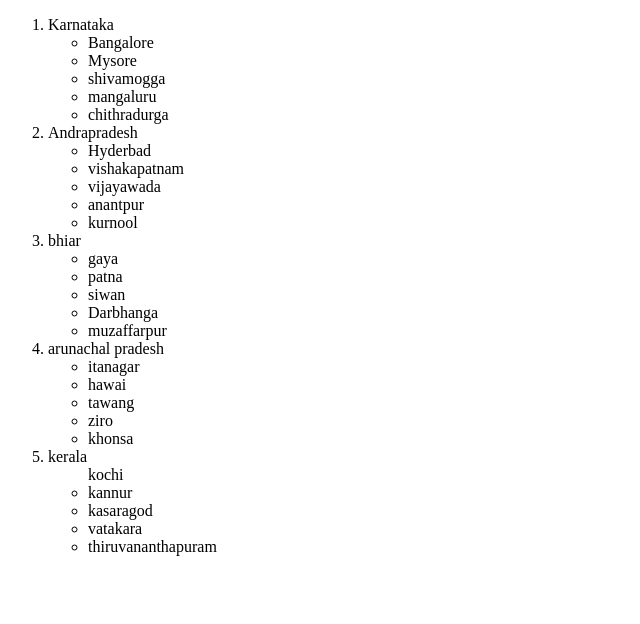
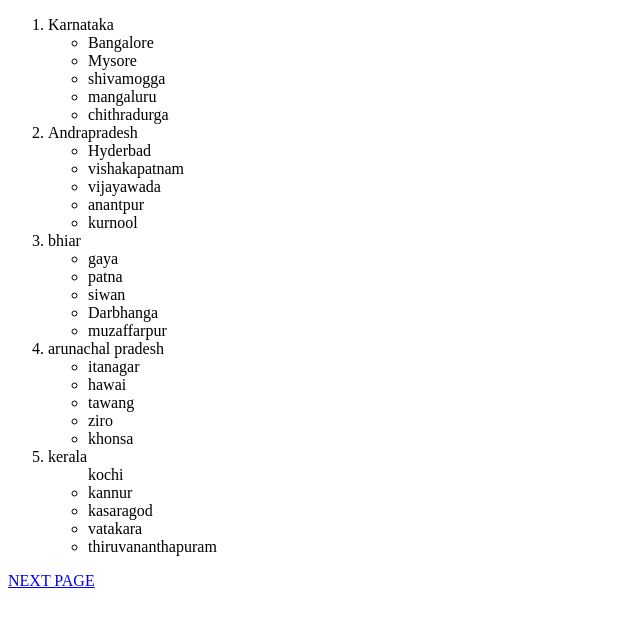
Before and after one commit to Gunashree2005/Gunashree.html, a plain HTML site: page index.html in a window 1280 px wide. Shown: the whole page, without its empty margins (0-640 px from the left). Drawn offline with Linux system fonts and the light colour scheme.

Commit message:
Update index.html

```diff
--- a/index.html
+++ b/index.html
@@ -58,6 +58,7 @@
 </body>
 </html>
 </ol>
+ <a href="file2.index.html">NEXT PAGE</a>
 
 </body>
 </html>
```
